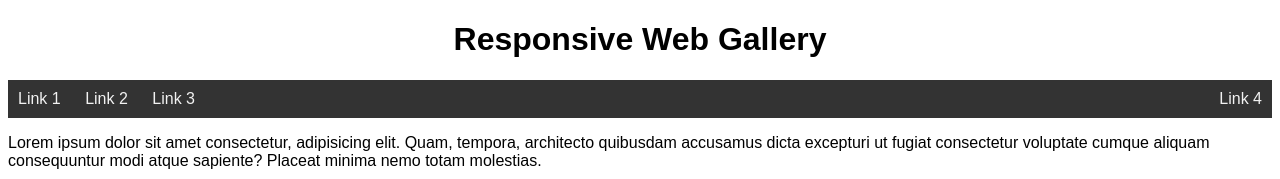
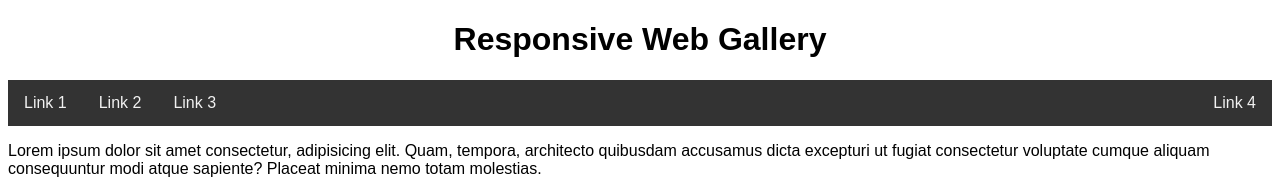
Before and after one commit to nataliecly/comp1537-setE, a plain HTML site: page lab05/part1-2.html in a window 1280 px wide. Shown: the top 179 px of the page. Drawn offline with Linux system fonts and the light colour scheme.

Commit message:
Add Lab 5 part I-II

```diff
--- a/lab05/part1-2.html
+++ b/lab05/part1-2.html
@@ -17,14 +17,16 @@
 
         nav {
             background-color: #333;
+            overflow: hidden;
         }
 
         nav a {
             color: #f2f2f2;
             text-decoration: none;
-            display: inline-block;
-            padding: 10px;
+            display: block;
+            padding: 14px 16px;
             text-align: center;
+            float: left;
         }
 
         nav a:hover {
```
